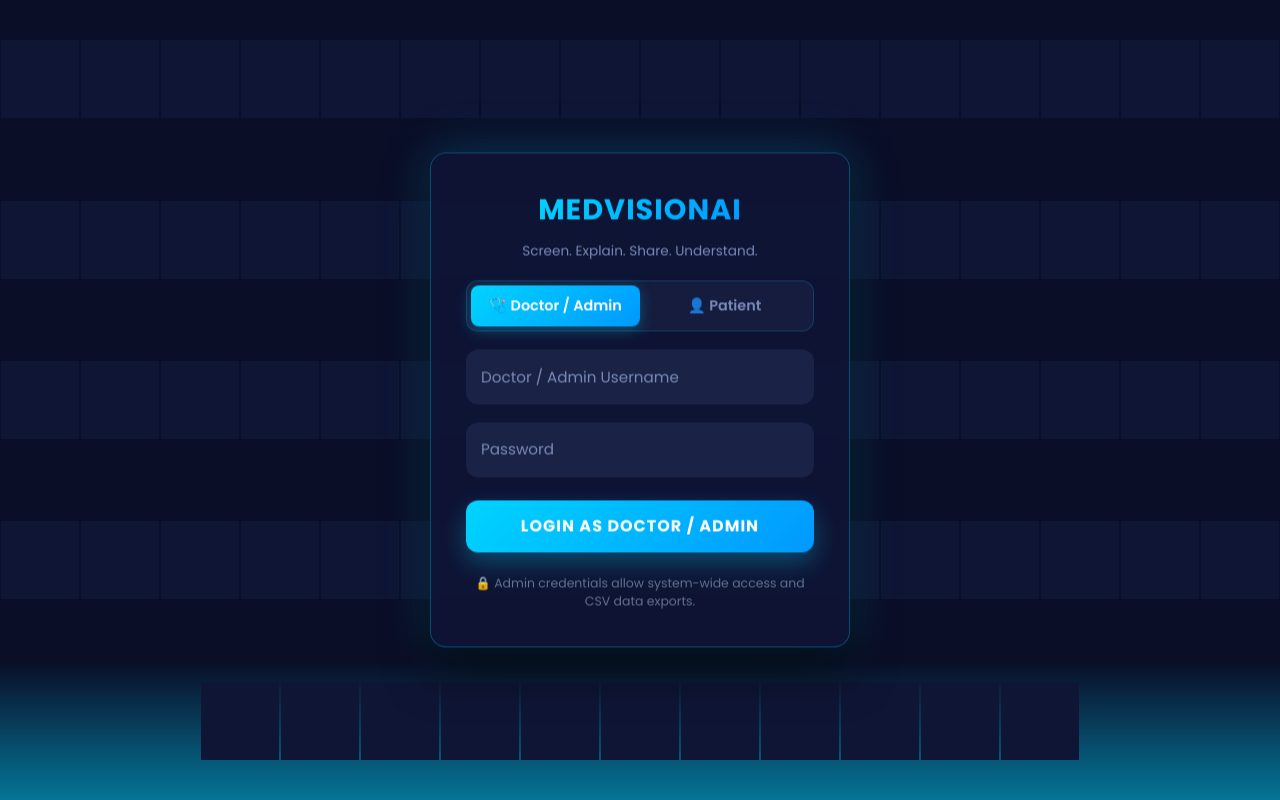
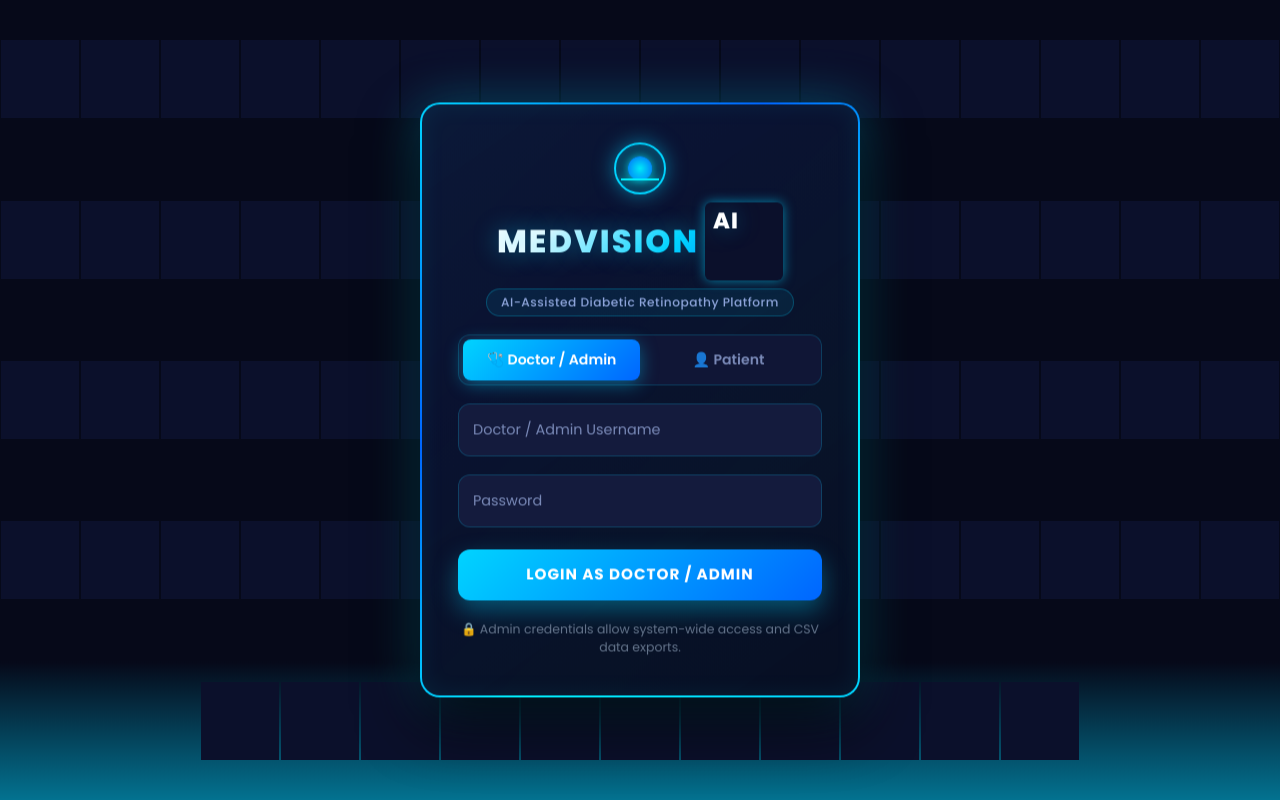
Before and after one commit to phanikumar822/MedVisionAI-v2, a React (Vite) app in the folder frontend/: page /login in a window 1280 px wide. Built offline with nearby package versions, Linux system fonts and the light colour scheme.

Commit message:
style: enhanced login card with glowing multi-gradient border and animated retina scanner logo

```diff
--- a/frontend/src/pages/Login.css
+++ b/frontend/src/pages/Login.css
@@ -1,4 +1,4 @@
-@import url('https://fonts.googleapis.com/css2?family=Poppins:wght@300;400;500;600;700&display=swap');
+@import url('https://fonts.googleapis.com/css2?family=Poppins:wght@300;400;500;600;700;800&display=swap');
 
 .auth-wrapper {
   margin: 0;
@@ -9,7 +9,7 @@
   justify-content: center;
   align-items: center;
   min-height: 100vh;
-  background: #0a0e27;
+  background: #060919;
   overflow: hidden;
   position: relative;
   width: 100vw;
@@ -33,7 +33,7 @@
   position: absolute;
   width: 100%;
   height: 100%;
-  background: linear-gradient(#0a0e27, #00d4ff, #0099ff, #0a0e27);
+  background: linear-gradient(#060919, #00d4ff, #0066ff, #060919);
   animation: animateGrid 6s linear infinite;
 }
 
@@ -51,7 +51,7 @@
   display: block;
   width: calc(6.25vw - 2px);
   height: calc(6.25vw - 2px);
-  background: #0f1535;
+  background: #0b102b;
   z-index: 2;
   transition: 1.5s;
 }
@@ -61,23 +61,26 @@
   transition: 0s;
 }
 
+/* === ENHANCED FUTURISTIC CARD BORDER & SHADOW === */
 .auth-card {
   position: absolute;
   top: 50%;
   left: 50%;
   transform: translate(-50%, -50%);
-  width: 420px;
-  background: rgba(15, 21, 53, 0.95);
-  backdrop-filter: blur(12px);
+  width: 440px;
+  background: linear-gradient(145deg, rgba(12, 18, 48, 0.96), rgba(7, 11, 30, 0.98)) padding-box,
+              linear-gradient(135deg, #00d4ff, #0066ff, #00f2fe, #00d4ff) border-box;
+  border: 2px solid transparent;
+  backdrop-filter: blur(16px);
   z-index: 1000;
   display: flex;
   justify-content: center;
   align-items: center;
-  padding: 35px 35px;
-  border-radius: 16px;
-  box-shadow: 0 25px 45px rgba(0, 0, 0, 0.6),
-              0 0 50px rgba(0, 212, 255, 0.25);
-  border: 1px solid rgba(0, 212, 255, 0.3);
+  padding: 38px 36px;
+  border-radius: 20px;
+  box-shadow: 0 25px 60px rgba(0, 0, 0, 0.8),
+              0 0 50px rgba(0, 212, 255, 0.35),
+              inset 0 0 25px rgba(0, 212, 255, 0.08);
 }
 
 .auth-card .content {
@@ -90,30 +93,99 @@
   gap: 18px;
 }
 
-.auth-card .content h2 {
-  font-size: 1.8em;
-  background: linear-gradient(135deg, #00d4ff, #0099ff);
+/* === BRAND HEADER & FUTURISTIC RETINA SCANNER ICON === */
+.brand-header {
+  display: flex;
+  flex-direction: column;
+  align-items: center;
+  gap: 8px;
+  width: 100%;
+}
+
+.eye-scanner-icon {
+  position: relative;
+  width: 52px;
+  height: 52px;
+  border-radius: 50%;
+  border: 2px solid #00d4ff;
+  display: flex;
+  align-items: center;
+  justify-content: center;
+  background: rgba(0, 212, 255, 0.1);
+  box-shadow: 0 0 20px rgba(0, 212, 255, 0.5), inset 0 0 10px rgba(0, 212, 255, 0.3);
+}
+
+.iris-pulse {
+  width: 22px;
+  height: 22px;
+  border-radius: 50%;
+  background: radial-gradient(circle, #00f2fe 0%, #0066ff 100%);
+  box-shadow: 0 0 12px #00f2fe;
+  animation: irisPulse 2s ease-in-out infinite alternate;
+}
+
+@keyframes irisPulse {
+  0% { transform: scale(0.85); opacity: 0.8; }
+  100% { transform: scale(1.15); opacity: 1; }
+}
+
+.scanner-beam {
+  position: absolute;
+  top: 0;
+  left: 10%;
+  width: 80%;
+  height: 2px;
+  background: #00f2fe;
+  box-shadow: 0 0 8px #00f2fe;
+  animation: scanBeam 2s ease-in-out infinite alternate;
+}
+
+@keyframes scanBeam {
+  0% { top: 15%; }
+  100% { top: 80%; }
+}
+
+.brand-title {
+  font-size: 2em;
+  font-weight: 800;
+  letter-spacing: 2px;
+  background: linear-gradient(135deg, #ffffff 20%, #00d4ff 60%, #0066ff 100%);
   -webkit-background-clip: text;
   -webkit-text-fill-color: transparent;
   background-clip: text;
-  text-transform: uppercase;
-  font-weight: 700;
-  letter-spacing: 1px;
-  margin-bottom: 4px;
+  text-shadow: 0 0 25px rgba(0, 212, 255, 0.4);
+  display: flex;
+  align-items: center;
+  gap: 6px;
+  margin: 0;
 }
 
-.auth-card .content .subtitle {
-  color: #7a8ab8;
-  font-size: 0.85em;
-  text-align: center;
-  margin-top: -12px;
+.ai-badge {
+  background: linear-gradient(135deg, #00d4ff, #0066ff);
+  -webkit-text-fill-color: #ffffff;
+  padding: 2px 8px;
+  border-radius: 6px;
+  font-size: 0.7em;
+  letter-spacing: 1px;
+  box-shadow: 0 0 12px rgba(0, 212, 255, 0.6);
 }
 
-/* Doctor / Patient Mode Toggle */
+.badge-pill {
+  background: rgba(0, 212, 255, 0.08);
+  border: 1px solid rgba(0, 212, 255, 0.25);
+  color: #8ea5db;
+  font-size: 0.76em;
+  font-weight: 500;
+  padding: 4px 14px;
+  border-radius: 20px;
+  letter-spacing: 0.5px;
+}
+
+/* === ROLE TOGGLE === */
 .role-toggle {
   display: flex;
   width: 100%;
-  background: #151c3d;
+  background: #101636;
   border-radius: 12px;
   padding: 4px;
   border: 1px solid rgba(0, 212, 255, 0.2);
@@ -126,16 +198,16 @@
   border: none;
   color: #7a8ab8;
   font-weight: 600;
-  font-size: 0.9em;
+  font-size: 0.88em;
   border-radius: 8px;
   cursor: pointer;
   transition: 0.3s;
 }
 
 .role-btn.active {
-  background: linear-gradient(135deg, #00d4ff, #0099ff);
+  background: linear-gradient(135deg, #00d4ff, #0066ff);
   color: #fff;
-  box-shadow: 0 4px 15px rgba(0, 212, 255, 0.3);
+  box-shadow: 0 4px 18px rgba(0, 212, 255, 0.4);
 }
 
 .auth-card .content form {
@@ -153,8 +225,8 @@
 .auth-card .content form .inputBox input {
   position: relative;
   width: 100%;
-  background: #1a2346;
-  border: 2px solid transparent;
+  background: #141b3d;
+  border: 1.5px solid rgba(0, 212, 255, 0.2);
   outline: none;
   padding: 20px 15px 8px;
   border-radius: 12px;
@@ -165,8 +237,9 @@
 }
 
 .auth-card .content form .inputBox input:focus {
-  border: 2px solid #00d4ff;
-  background: #1f2952;
+  border: 1.5px solid #00d4ff;
+  background: #1a234e;
+  box-shadow: 0 0 16px rgba(0, 212, 255, 0.3);
 }
 
 .auth-card .content form .inputBox i {
@@ -178,15 +251,15 @@
   color: #7a8ab8;
   transition: 0.3s;
   pointer-events: none;
-  font-size: 0.95em;
+  font-size: 0.9em;
 }
 
 .auth-card .content form .inputBox input:focus ~ i,
 .auth-card .content form .inputBox input:valid ~ i,
 .auth-card .content form .inputBox input:not(:placeholder-shown) ~ i {
-  top: 12px;
+  top: 10px;
   transform: translateY(0);
-  font-size: 0.75em;
+  font-size: 0.72em;
   color: #00d4ff;
   font-weight: 600;
 }
@@ -194,23 +267,23 @@
 .auth-card .content form .submit-btn {
   width: 100%;
   padding: 14px;
-  background: linear-gradient(135deg, #00d4ff, #0099ff);
+  background: linear-gradient(135deg, #00d4ff, #0066ff);
   color: #fff;
   font-weight: 700;
-  font-size: 1em;
+  font-size: 0.95em;
   letter-spacing: 1px;
   cursor: pointer;
   border: none;
   border-radius: 12px;
-  margin-top: 5px;
+  margin-top: 4px;
   text-transform: uppercase;
   transition: 0.3s;
-  box-shadow: 0 10px 25px rgba(0, 212, 255, 0.3);
+  box-shadow: 0 10px 25px rgba(0, 212, 255, 0.35);
 }
 
 .auth-card .content form .submit-btn:hover {
   transform: translateY(-2px);
-  box-shadow: 0 15px 35px rgba(0, 212, 255, 0.4);
+  box-shadow: 0 15px 35px rgba(0, 212, 255, 0.5);
 }
 
 .auth-card .content form .submit-btn:disabled {
@@ -234,7 +307,7 @@
   color: #64748b;
   font-size: 0.78em;
   text-align: center;
-  margin-top: 4px;
+  margin-top: 2px;
 }
 
 @media (max-width: 900px) {
--- a/frontend/src/pages/Login.tsx
+++ b/frontend/src/pages/Login.tsx
@@ -38,7 +38,7 @@ const Login = () => {
     }
   };
 
-  // Generate 70 grid spans for interactive background
+  // Generate 75 grid spans for interactive background
   const gridSpans = Array.from({ length: 75 });
 
   return (
@@ -50,8 +50,20 @@ const Login = () => {
 
         <div className="auth-card">
           <div className="content">
-            <h2>MedVisionAI</h2>
-            <p className="subtitle">Screen. Explain. Share. Understand.</p>
+
+            {/* Glowing Brand Header with Animated Retina Laser Scanner */}
+            <div className="brand-header">
+              <div className="eye-scanner-icon">
+                <div className="iris-pulse"></div>
+                <div className="scanner-beam"></div>
+              </div>
+              <h2 className="brand-title">
+                MEDVISION <span className="ai-badge">AI</span>
+              </h2>
+              <div className="badge-pill">
+                AI-Assisted Diabetic Retinopathy Platform
+              </div>
+            </div>
 
             {/* Mode Switcher Buttons: Doctor / Admin vs Patient */}
             <div className="role-toggle">
```
